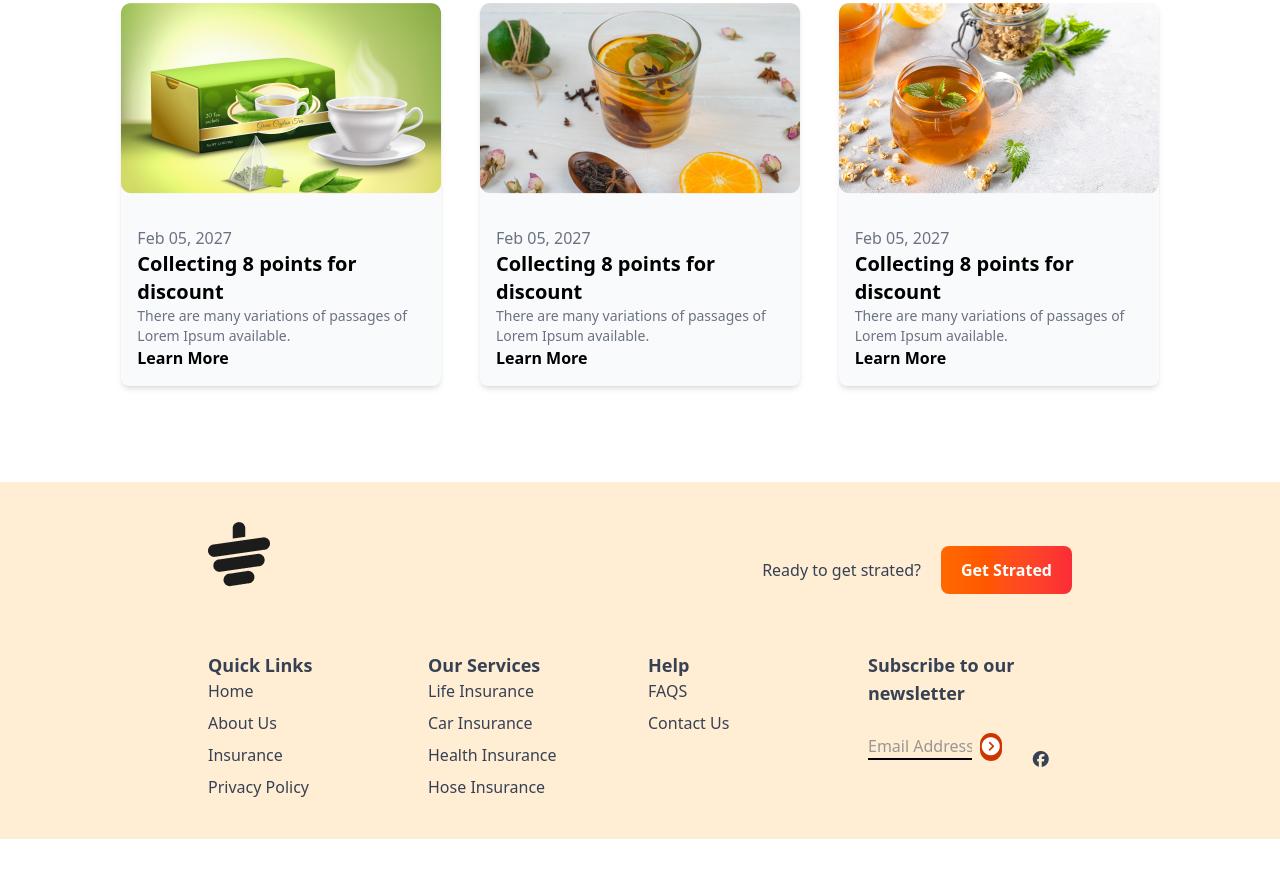
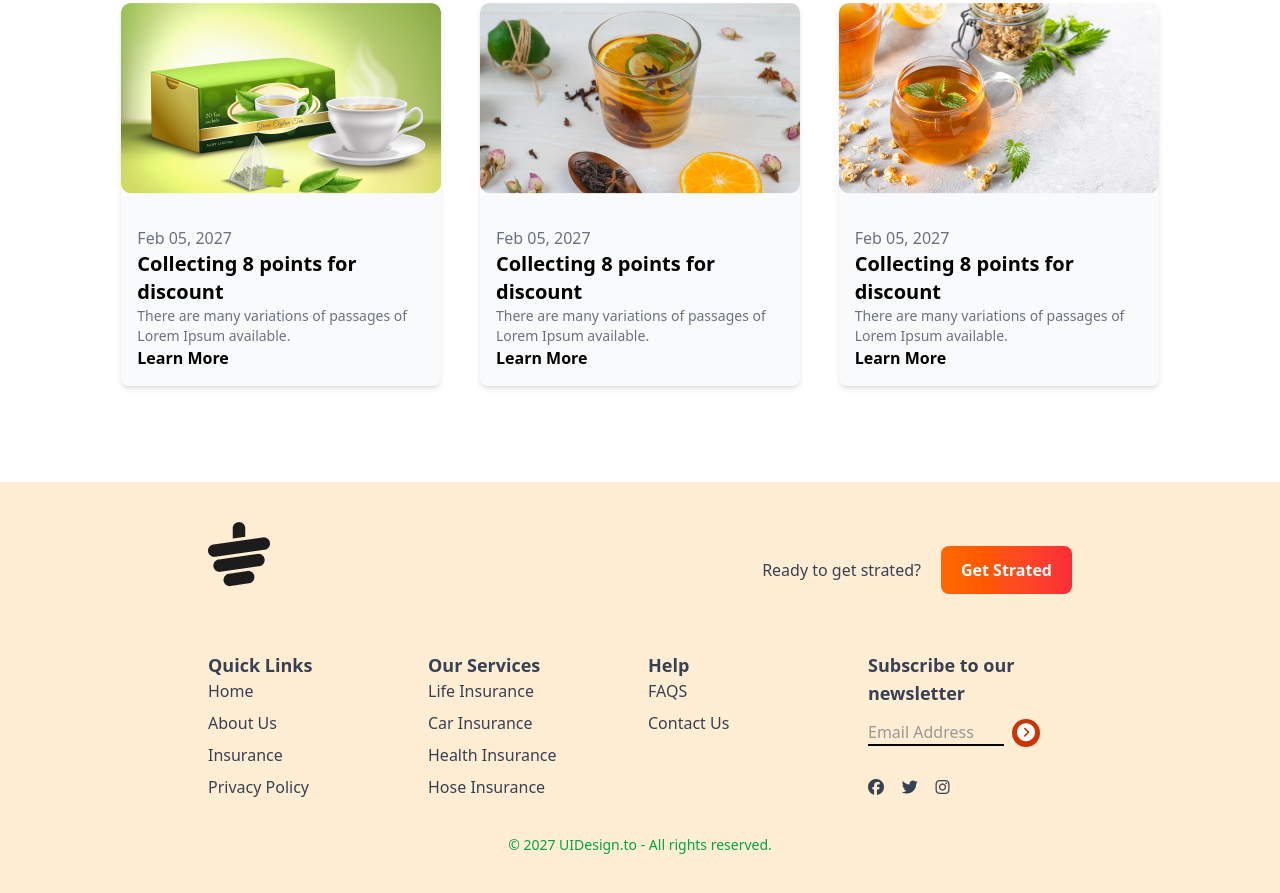
Before and after one commit to jobaerjubu/Tea-House-landing-page-with-tailwind-css, a website: page index.html in a window 1280 px wide. Shown: the part 2673-3566 px from the top of the page. Before the commit the page ends 3512 px from the top, so only its background shows below. Drawn offline with nearby package versions, Linux system fonts and the light colour scheme.

Commit message:
added a footer  section

```diff
--- a/index.html
+++ b/index.html
@@ -397,7 +397,6 @@
                     </ul>
                 </div>
                 <!-- fourth column  -->
-
                 <div>
                     <h3 class="font-semibold text-lg mb-3 ">Subscribe to our newsletter </h3>
                     <div class="flex items-center space-x-2">
@@ -407,14 +406,21 @@
                         <div class="w-7 h-7 bg-orange-700 rounded-full flex justify-center items-center ">
                             <i class="fa-solid fa-circle-chevron-right text-white text-lg"></i>
                         </div>
+                    </div>
 
-                        <div class="flex justify-center w-2/5 mb-2 mt-8">
-                           <i class="fa-brands fa-facebook"></i>
-                        </div>
+
+                    <div class="flex justify-between w-2/5 mb-2 mt-8">
+                        <i class="fa-brands fa-facebook"></i>
+                        <i class="fa-brands fa-twitter"></i>
+                        <i class="fa-brands fa-instagram"></i>
 
                     </div>
                 </div>
 
+            </div>
+
+            <div class="text-center pt-4 mt-4">
+                <p class="text-sm text-green-600">© 2027 UIDesign.to - All rights reserved.</p>
             </div>
         </div>
     </footer>
```
